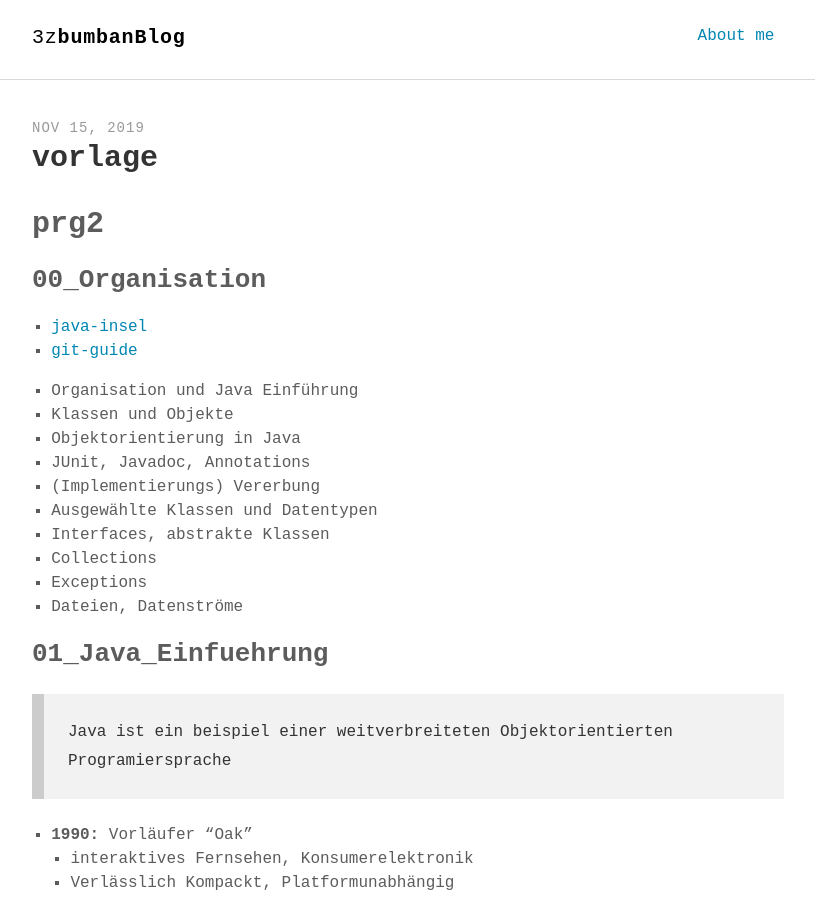
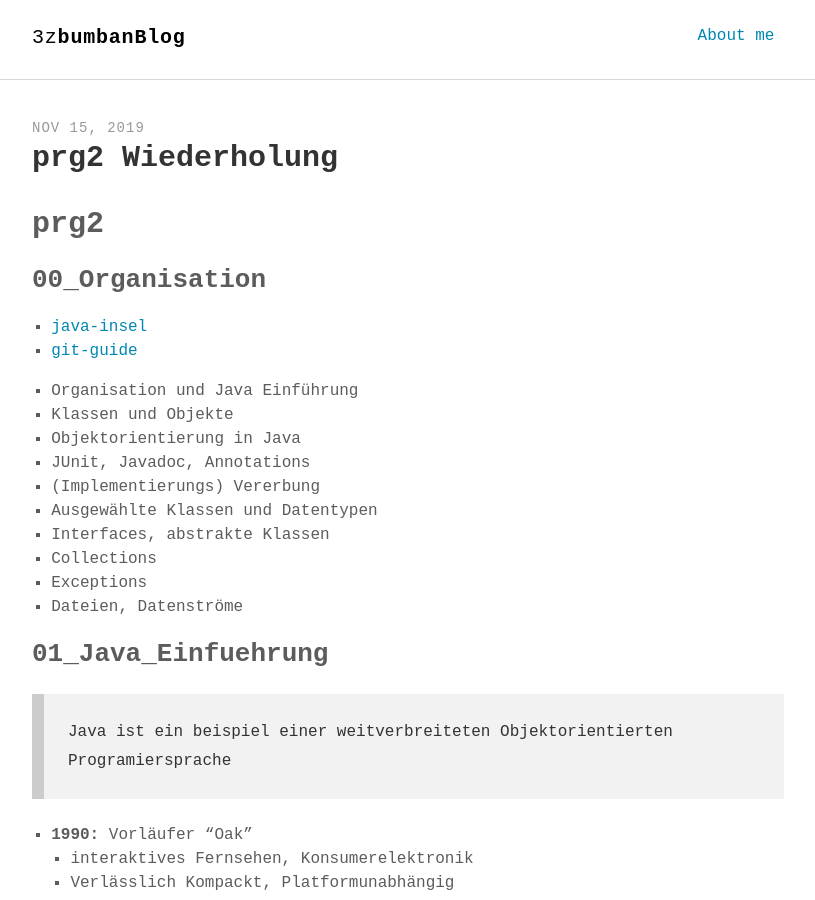
Before and after one commit to 3zbumban/3zbumban.github.io, a Jekyll site: the page built from _posts/2019-11-15-prg2-wiederholung.md, in a window 1280 px wide and 900 px high. Shown: the whole window, without its empty margins (232-1047 px from the left). Built offline with Jekyll 4.4.1, drawn with Linux system fonts in a browser that asks for light colours; some web fonts are replaced.

Commit message:
publishing...

```diff
--- a/_posts/2019-11-15-prg2-wiederholung.md
+++ b/_posts/2019-11-15-prg2-wiederholung.md
@@ -1,9 +1,9 @@
 ---
 layout: post
-title: "vorlage"
+title: "prg2 Wiederholung"
 comments: true
-description: "vorlage"
-keywords: "vorlage"
+description: "programmieren 2 wiederholung"
+keywords: "prg2 programmieren java"
 ---
 
 # prg2
```
